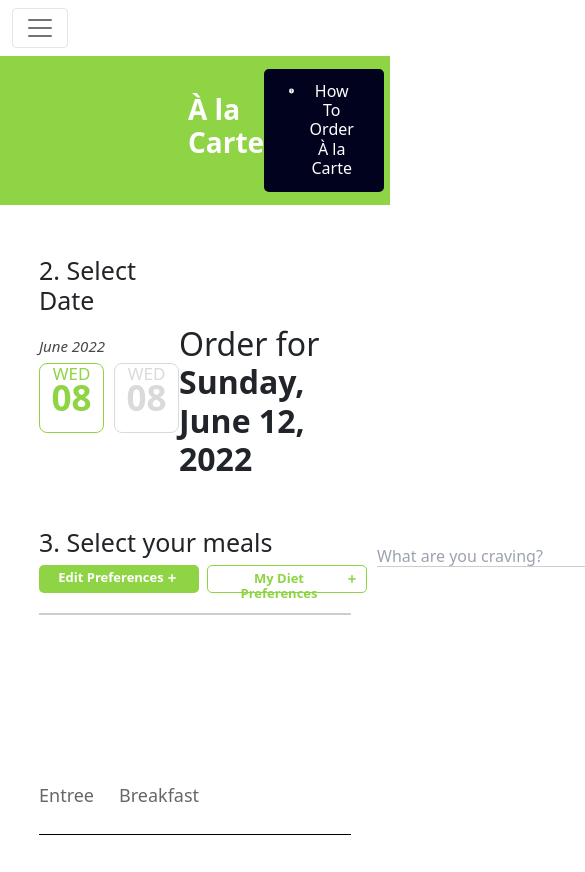
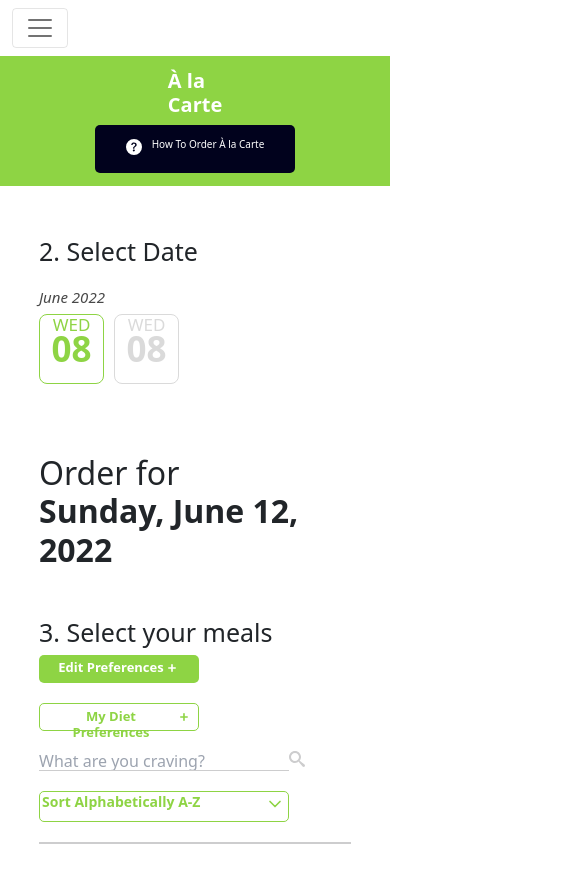
Before and after one commit to innzz/Clean-Creation, a Next.js app in the folder clean-creation/: page /alacarte in a window 390 px wide. Shown: the top 872 px of the page, 585 px wide, since content can reach past the window. Built offline with nearby package versions, Linux system fonts and the light colour scheme.

Commit message:
Responsive Styles Added To Components And Screens.

```diff
--- a/clean-creation/components/AlaCarte/TopBar.jsx
+++ b/clean-creation/components/AlaCarte/TopBar.jsx
@@ -14,7 +14,7 @@ function PopUp() {
     <>
       <button className={styles.modalButton} onClick={handleShow}>
         <BsFillQuestionCircleFill className={styles.modalIcon} />
-        <h6>How To Order À la Carte </h6>
+        <h6 className={styles.modalHeadEl}>How To Order À la Carte </h6>
       </button>
 
       <Modal show={show} onHide={handleClose}>
--- a/clean-creation/styles/component-styles/AlaCarte/Date.module.css
+++ b/clean-creation/styles/component-styles/AlaCarte/Date.module.css
@@ -244,3 +244,30 @@
     color: #484848;
     margin-bottom: 20px;
 }
+
+@media screen and (max-width: 1200px) {
+    .lower {
+        flex-direction: column;
+    }
+}
+
+@media screen and (max-width: 800px) {
+    .lower {
+        flex-direction: column;
+    }
+    .upper {
+        flex-direction: column;
+    }
+    .preferencesButton {
+        flex-direction: column;
+    }
+    .innerButtonTwo {
+        margin-top: 20px;
+    }
+    .searchMeal {
+        flex-direction: column;
+    }
+    .sorting {
+        margin-top: 20px;
+    }
+}
--- a/clean-creation/styles/component-styles/AlaCarte/Full.module.css
+++ b/clean-creation/styles/component-styles/AlaCarte/Full.module.css
@@ -294,3 +294,13 @@
     position: sticky;
     padding-top: 90px;
 }
+
+@media screen and (max-width: 800px) {
+    .menuAndChart {
+        flex-direction: column;
+    }
+    .dietContChart {
+        /* margin-left: 60px; */
+        width: 80%;
+    }
+}
--- a/clean-creation/styles/component-styles/AlaCarte/Top.module.css
+++ b/clean-creation/styles/component-styles/AlaCarte/Top.module.css
@@ -41,3 +41,26 @@
     margin-right: 10px;
     margin-top: 1px;
 }
+
+@media screen and (max-width: 800px) {
+    .innerHeading {
+        flex-direction: column;
+    }
+}
+
+@media screen and (max-width: 500px) {
+    .innerHeading>h1 {
+        font-size: 20px;
+        /* margin-left: 180px; */
+    }
+    .modalHeadEl {
+        font-size: 10px;
+    }
+    .modalButton {
+        padding: 15px 5px;
+        width: 200px;
+        justify-content: center;
+        padding-top: 13px;
+        border: none;
+    }
+}
--- a/clean-creation/styles/component-styles/CurrentMenu-styles/Current.module.css
+++ b/clean-creation/styles/component-styles/CurrentMenu-styles/Current.module.css
@@ -8,12 +8,12 @@
 .heading>h1 {
     font-weight: bold;
     font-size: 28px;
-    margin-left: 180px;
+    margin-left: 140px;
 }
 
 .day {
     margin-top: 40px;
-    margin-left: 190px;
+    margin-left: 145px;
 }
 
 .day>h4 {
@@ -42,3 +42,13 @@
     font-size: 35px;
     margin-top: -15px;
 }
+
+@media screen and (max-width: 600px) {
+    .day {
+        margin-left: 40px;
+    }
+    .heading>h1 {
+        font-size: 20px;
+        margin-left: 70px;
+    }
+}
--- a/clean-creation/styles/component-styles/CurrentMenu-styles/Menu.module.css
+++ b/clean-creation/styles/component-styles/CurrentMenu-styles/Menu.module.css
@@ -118,3 +118,9 @@
     background-color: #8ed444;
     border-radius: 7px;
 }
+
+@media screen and (max-width: 600px) {
+    .menuItem {
+        padding: 10px;
+    }
+}
--- a/clean-creation/styles/component-styles/GrabAndGo/BatonGretna.module.css
+++ b/clean-creation/styles/component-styles/GrabAndGo/BatonGretna.module.css
@@ -44,3 +44,13 @@
     font-size: 18px;
     margin-top: 20px;
 }
+
+@media screen and (max-width: 900px) {
+    .container {
+        flex-direction: column;
+    }
+    .card {
+        margin-bottom: 40px;
+        margin-left: 30px;
+    }
+}
```
Also changed, not shown: clean-creation/styles/component-styles/GrabAndGo/Top.module.css (+12 -0 lines).
